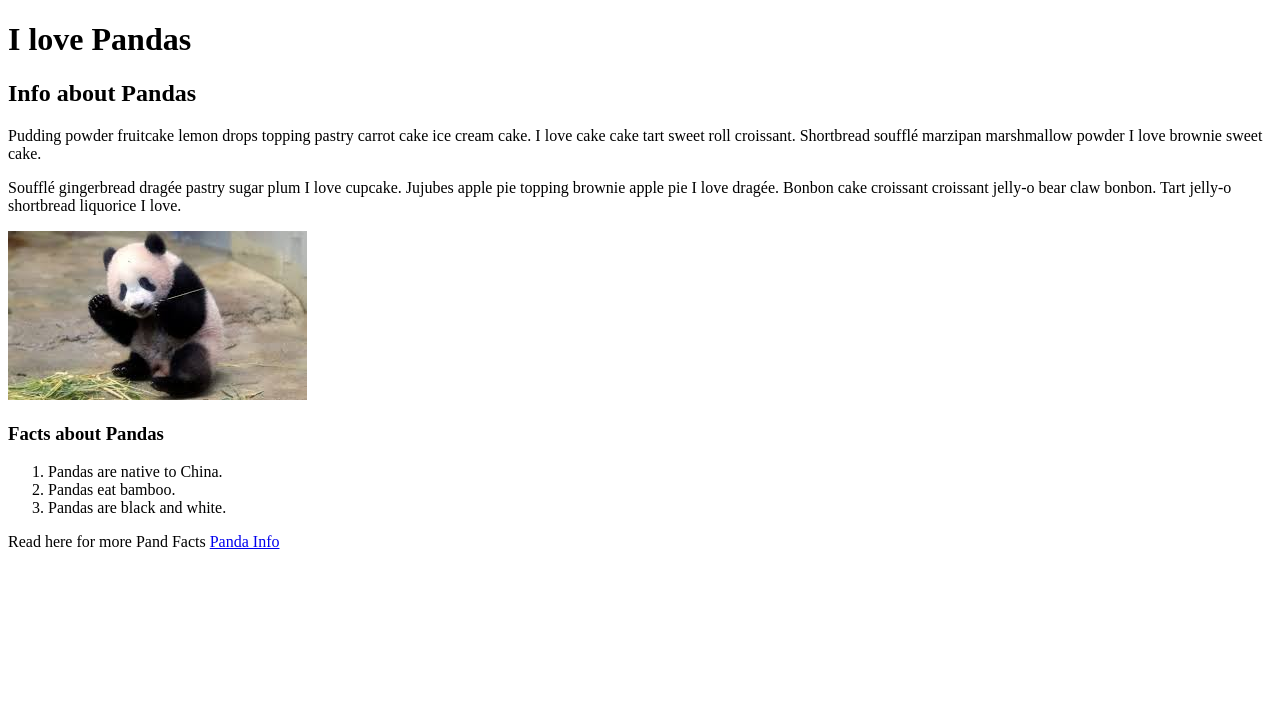
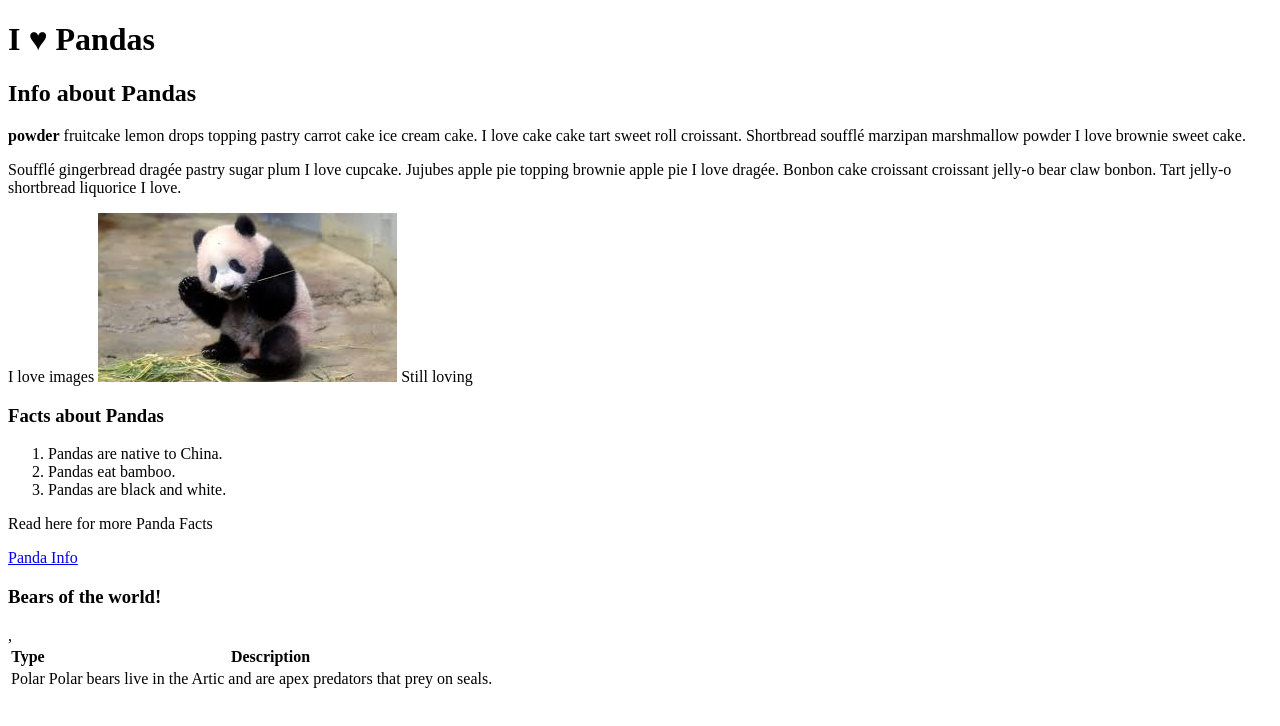
Before and after one commit to PeteyS17/PeteyS17.github.io, a plain HTML site: page csce242/examples/html/index.html in a window 1280 px wide. Drawn offline with Linux system fonts and the light colour scheme.

Commit message:
updated example html

```diff
--- a/csce242/examples/html/index.html
+++ b/csce242/examples/html/index.html
@@ -4,21 +4,35 @@
         <title>Pandas</title>
     </head>
     <body>
-        <h1>I love Pandas</h1>
+        <h1>I &hearts; Pandas</h1>
         <h2>Info about Pandas</h2>
 
-        <p>Pudding powder fruitcake lemon drops topping pastry carrot cake ice cream cake. I love cake cake tart sweet roll croissant. Shortbread soufflé marzipan marshmallow powder I love brownie sweet cake. </p>
-        <p> Soufflé gingerbread dragée pastry sugar plum I love cupcake. Jujubes apple pie topping brownie apple pie I love dragée. Bonbon cake croissant croissant jelly-o bear claw bonbon. Tart jelly-o shortbread liquorice I love.</p>
-        <img src="images/panda.jpeg" alt="Panda" />
+        <p><b> powder</b> fruitcake lemon drops topping pastry carrot cake ice cream cake. I love cake cake tart sweet roll croissant. Shortbread soufflé marzipan marshmallow powder I love brownie sweet cake. </p>
+
+    <p> Soufflé gingerbread dragée pastry sugar plum I love cupcake. Jujubes apple pie topping brownie apple pie I love dragée. Bonbon cake croissant croissant jelly-o bear claw bonbon. Tart jelly-o shortbread liquorice I love.</p>
+
+    I love images
+    <img src="images/panda.jpeg" alt="Panda" />
+Still loving
+
         <h3> Facts about Pandas</h3>
         <ol>
             <li> Pandas are native to China.</li>
             <li> Pandas eat bamboo.</li>
             <li> Pandas are black and white.</li>
         </ol>
-        <p>
-            Read here for more Pand Facts
-            <a href="https://en.wikipedia.org/wiki/Giant_panda">Panda Info</a>
-        </p>
-    </body>
+        <p> Read here for more Panda Facts</p>
+            <p><a href="https://en.wikipedia.org/wiki/Giant_panda">Panda Info</a></p>
+     <h3> Bears of the world!</h3>
+     <table>
+        <tr>
+            <th>Type</th>
+            ,<th>Description</th>
+        </tr>
+        <tr>
+            <td>Polar</td>
+            <td> Polar bears live in the Artic and are apex predators that prey on seals.</td>
+        </tr>
+     </table>
+        </body>
 </html>
```
